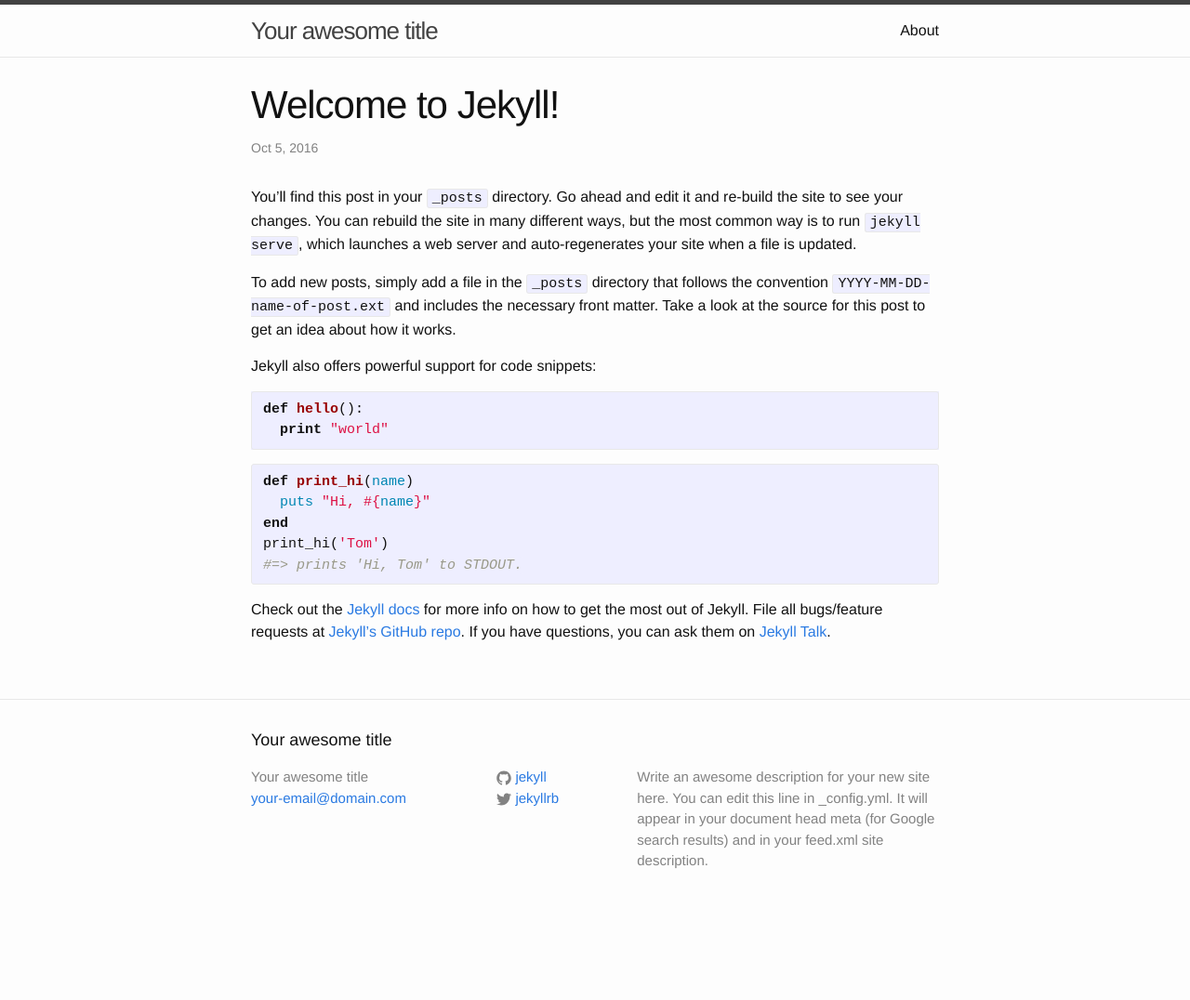
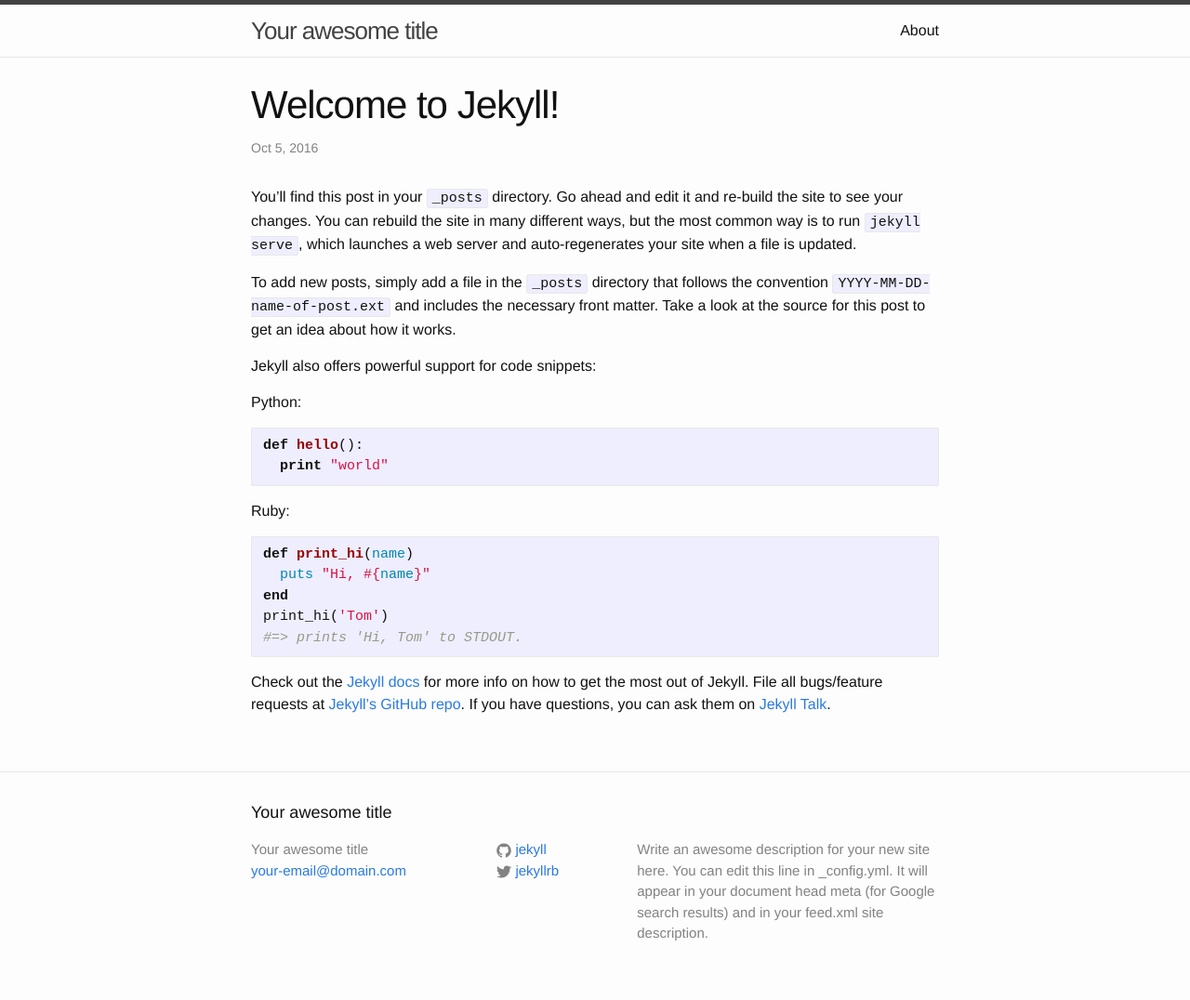
Before and after one commit to mjumbewu/testjekyllblog, a Jekyll site: the page built from _posts/2016-10-04-welcome-to-jekyll.markdown, in a window 1280 px wide. Shown: the whole page at 93% size. Built offline with Jekyll 4.4.1, drawn with Linux system fonts in a browser that asks for light colours; before the commit the page ends 998 px from its top, so only the background shows below that.

Commit message:
Sample change through github

````diff
--- a/_posts/2016-10-04-welcome-to-jekyll.markdown
+++ b/_posts/2016-10-04-welcome-to-jekyll.markdown
@@ -10,18 +10,20 @@ To add new posts, simply add a file in the `_posts` directory that follows the c
 
 Jekyll also offers powerful support for code snippets:
 
+Python:
 ```python
 def hello():
   print "world"
 ```
 
-{% highlight ruby %}
+Ruby:
+```ruby
 def print_hi(name)
   puts "Hi, #{name}"
 end
 print_hi('Tom')
 #=> prints 'Hi, Tom' to STDOUT.
-{% endhighlight %}
+```
 
 Check out the [Jekyll docs][jekyll-docs] for more info on how to get the most out of Jekyll. File all bugs/feature requests at [Jekyll’s GitHub repo][jekyll-gh]. If you have questions, you can ask them on [Jekyll Talk][jekyll-talk].
 
````
